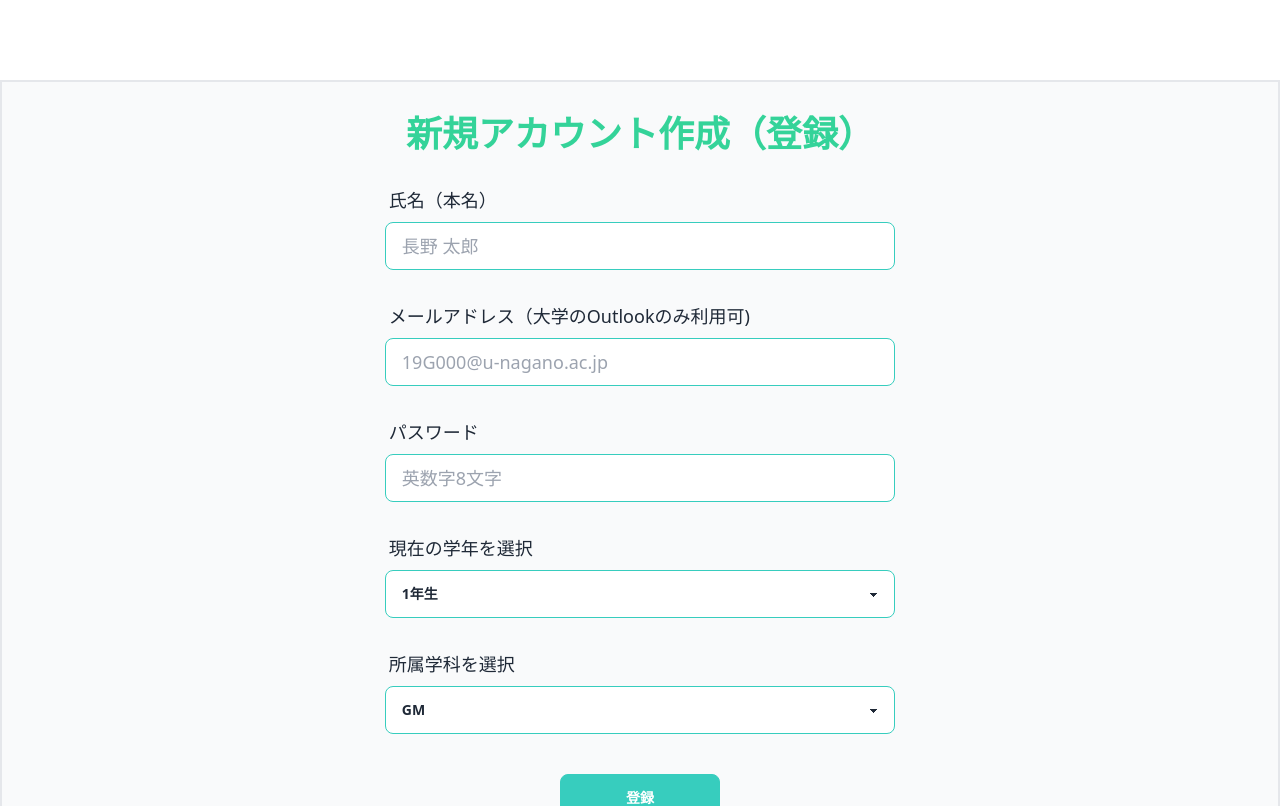
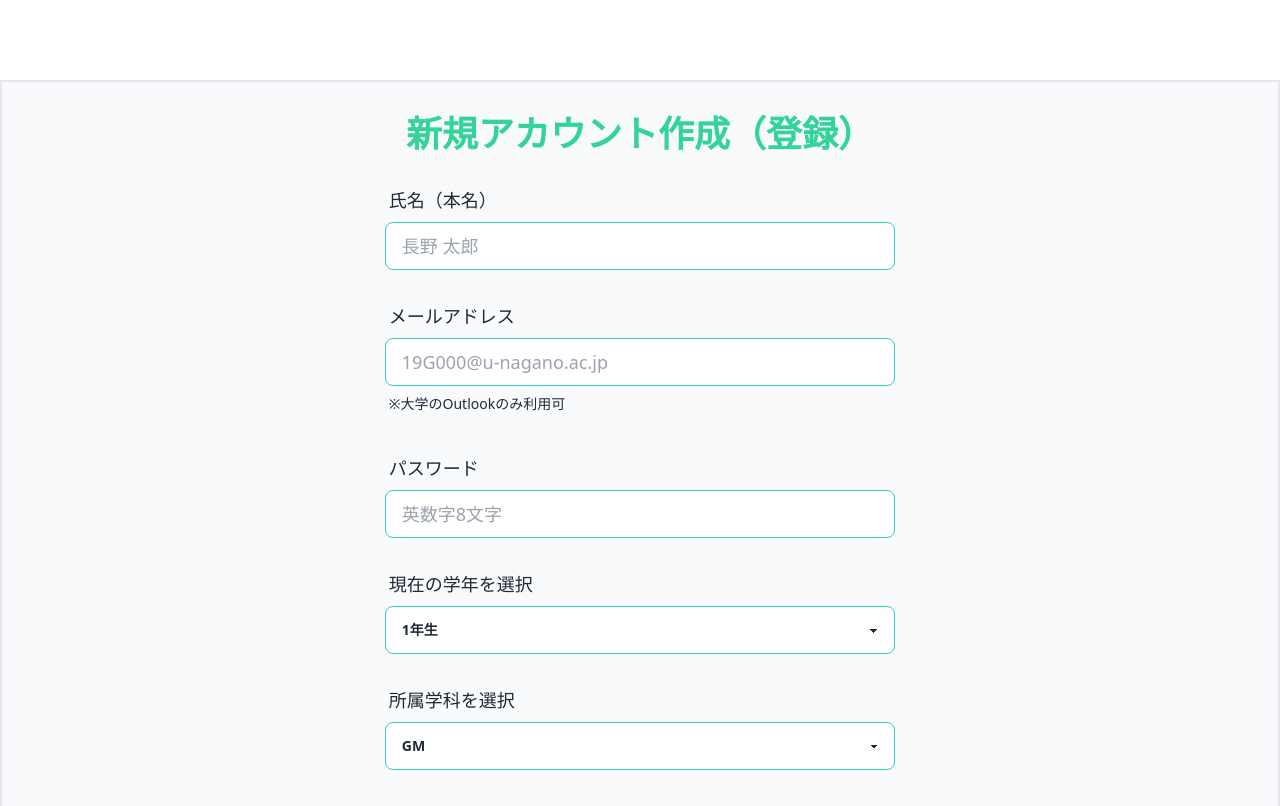
Before and after one commit to soichiro-kotaki/UN-WORK, a Next.js app: page /signup in a window 1280 px wide. Shown: the top 806 px of the page. Built offline with nearby package versions, Linux system fonts and the light colour scheme.

Commit message:
フォームラベルのUI変更

```diff
--- a/src/pages/signup.tsx
+++ b/src/pages/signup.tsx
@@ -28,9 +28,7 @@ const signup: NextPage = () => {
                         required
                     />
                     <label className="label mt-6" htmlFor="email">
-                        <span className="text-lg  label-text">
-                            メールアドレス（大学のOutlookのみ利用可)
-                        </span>
+                        <span className="text-lg  label-text">メールアドレス</span>
                     </label>
                     <input
                         type="email"
@@ -39,6 +37,9 @@ const signup: NextPage = () => {
                         className="text-lg input input-accent input-bordered"
                         required
                     />
+                    <label className="label " htmlFor="email">
+                        <span className="text-sm label-text">※大学のOutlookのみ利用可</span>
+                    </label>
                     <label className="label mt-6" htmlFor="password">
                         <span className="text-lg label-text">パスワード</span>
                     </label>
```
